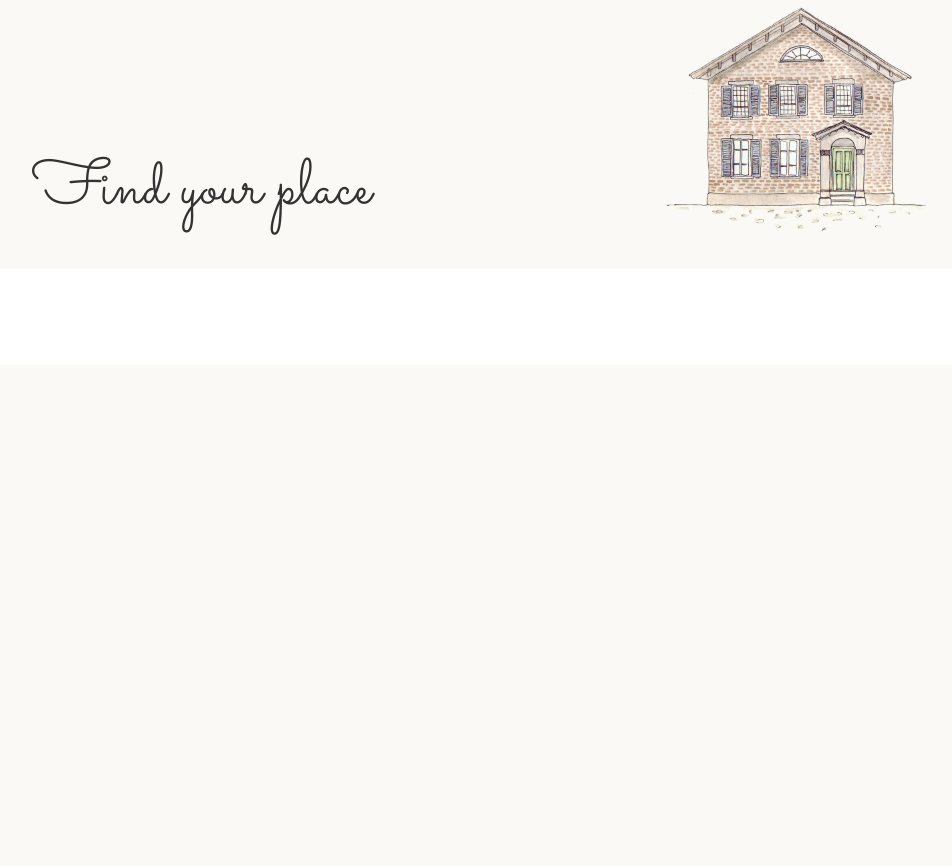
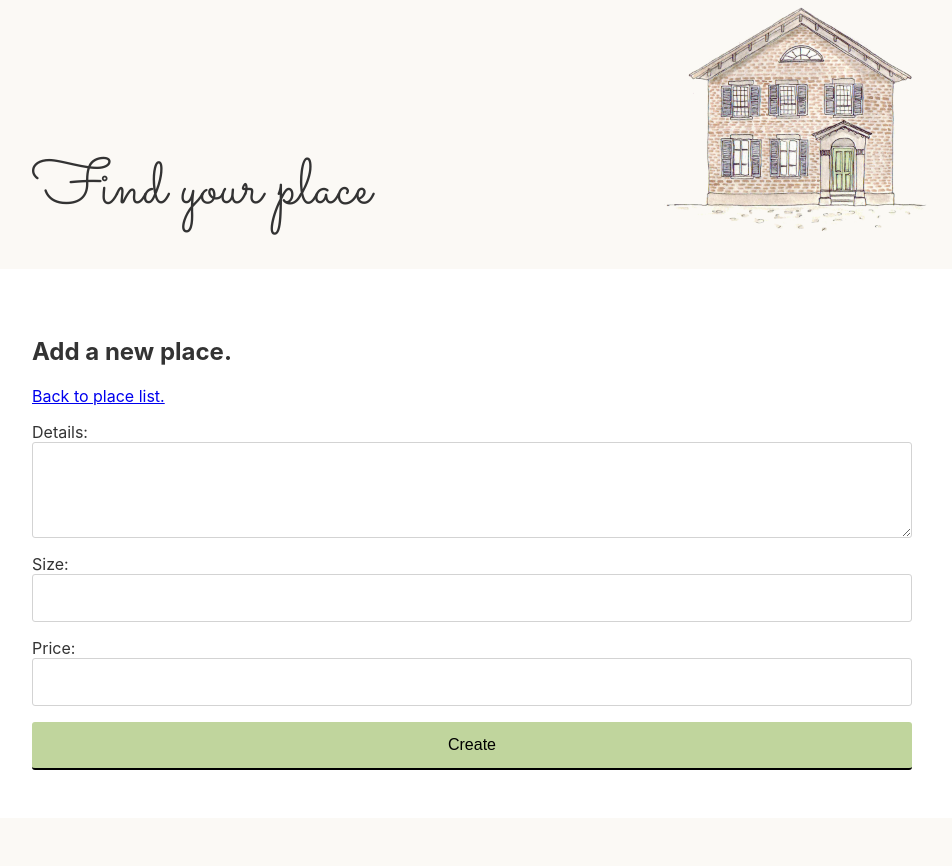
Before and after one commit to israelst/imoveis, a Django app: page /places/new in a window 1280 px wide. Shown: the part 33-899 px from the top of the page, without its empty margins (168-1120 px from the left). Before the commit the page ends 268 px from the top, so only its background shows below. Run offline with Django 3.2, Linux system fonts and the light colour scheme.

Commit message:
Style place form template

```diff
--- a/cms/templates/cms/place_form.html
+++ b/cms/templates/cms/place_form.html
@@ -1,3 +1,28 @@
 {% extends 'core/base.html' %}
 {% block content %}
+<h2>Add a new place.</h2>
+<p>
+    <a href="{% url 'cms:place_list' %}">Back to place list.</a>
+</p>
+<form method="post" action="">
+{% csrf_token %}
+{% for field in form %}
+  <div class="form-item">
+  {{ field.label_tag }}
+  {{ field }}
+  </div>
+{% endfor %}
+    {% if form.errors %}
+    <div class="errors">
+        <p>
+            {% for field in form %}
+            {% if field.errors %}{{ field.label }} - {{ field.errors|striptags }} {% endif %}
+            {% endfor %}
+        </p>
+    </div>
+    {% endif %}
+  <div class="form-item">
+    <input type="submit" value="Create" class="success" name="">
+  </div>
+</form>
 {% endblock %}
--- a/cms/templates/cms/place_list.html
+++ b/cms/templates/cms/place_list.html
@@ -1,4 +1,9 @@
 {% extends 'core/base.html' %}
 {% block content %}
+  <p>
   There is no places to show yet.
+  </p>
+  <p>
+    <a href="{% url 'cms:place_create' %}">➕ Add a new place.</a>
+  </p>
 {% endblock %}
--- a/core/static/css/style.css
+++ b/core/static/css/style.css
@@ -37,3 +37,66 @@ body > header h1{
   font-weight: lighter;
   margin: 2em 0 0;
 }
+.form-item{
+  margin-top: 1em;
+}
+
+button,
+.button,
+textarea,
+input[type=submit],
+input[type=password],
+input[type=text],
+input[type=number],
+input[type=email],
+input[type=url]{
+  display: block;
+  width: 100%;
+  border-radius: 3px;
+  height: 3em;
+  box-sizing: border-box;
+  font-size: 1em;
+  padding: 0.5em 1em;
+}
+
+textarea{
+  height: 6em;
+}
+
+textarea,
+input[type=password],
+input[type=text],
+input[type=number],
+input[type=email],
+input[type=url]{
+  border: 1px solid lightgray;
+}
+
+input[type=password]:focus,
+input[type=text]:focus,
+input[type=number]:focus,
+input[type=email]:focus,
+input[type=url]:focus{
+  background-color: #f8f8f8;
+}
+
+.button,
+input[type=submit]:active{
+  border-width: 0;
+}
+
+.button,
+input[type=submit]{
+  background-color: #eee;
+  border-width: 0 0 2px 0;
+}
+
+.button.success,
+input[type=submit].success{
+  background-color: #c0d59d;
+}
+
+.button,
+label, input[type=submit]{
+  cursor: pointer;
+}
```
